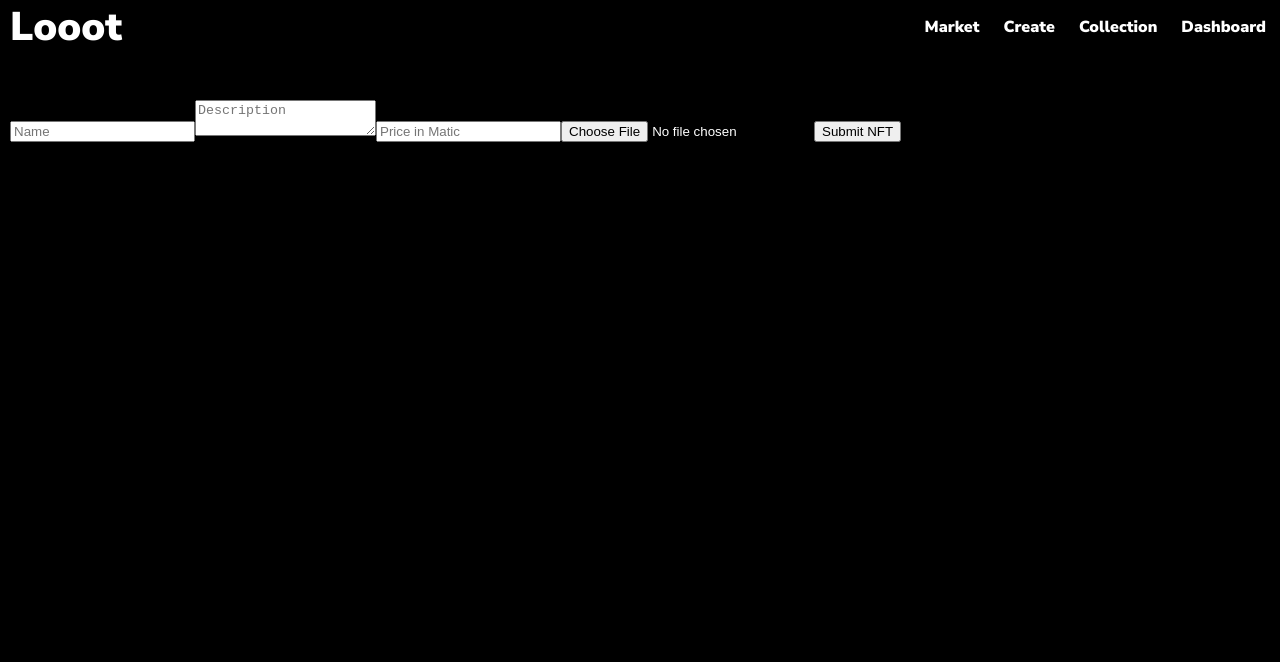
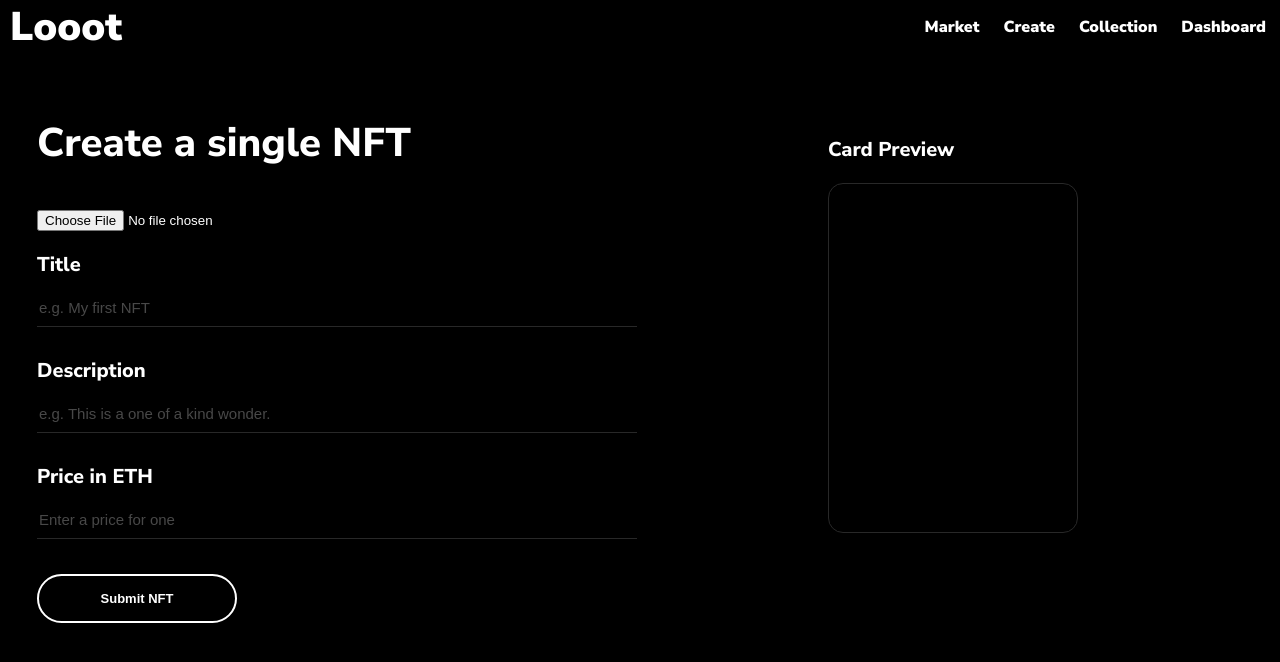
Before and after one commit to eremitik/nftmarket, a Next.js app: page /create in a window 1280 px wide. Shown: the top 662 px of the page. Built offline with nearby package versions, Linux system fonts and the light colour scheme; what ipfs-http-client would draw is missing.

Commit message:
ui: postnft.jsx improved

```diff
--- a/components/PostNft.jsx
+++ b/components/PostNft.jsx
@@ -6,9 +6,111 @@ import Web3Modal from 'web3modal';
 import { nftaddress, nftmarketaddress } from '../config';
 import NFT from '../artifacts/contracts/NFT.sol/NFT.json';
 import Market from '../artifacts/contracts/NFTMarket.sol/NFTMarket.json';
+import styled, { css } from 'styled-components';
 const client = ipfsHttpClient('https://ipfs.infura.io:5001/api/v0')
 
-export default function CreateItem () {
+const Container = styled.div`
+  display: flex;
+  justify-content: center;
+`
+
+const GridContainer = styled.div`
+  display: grid;
+  grid-template-columns: repeat(2, 1fr);
+  gap: 1rem;
+  padding: 1rem;
+
+  @media (max-width: 640px) {
+    grid-template-columns: auto;
+    display: flex;
+  }
+
+  @media (max-width: 1024px) {
+    // grid-template-columns: repeat(2, 1fr);
+    grid-template-columns auto auto:
+  }
+`
+
+const ContentContainer = styled.div`
+  display: flex;
+  flex-direction: column;
+  width: 600px;
+`
+
+const CardPreview = styled.div`
+  margin-left: auto;
+  margin-right: auto;
+
+`
+
+const Card = styled.div`
+  display: flex;
+  margin-left: auto;
+  margin-right: auto;
+  flex-direction: column;
+  border: 1px solid #282828;
+  border-radius: 15px;
+  height: 350px;
+  width: 250px
+`
+
+const Image = styled.img`
+  border-radius: 10px;
+  max-height: 260px;
+  margin: 20px;
+`
+
+const Typography = styled.p`
+  margin-top: 0;
+
+  ${props => props.title && css`
+    font-size: 40px;
+    font-weight: 800;
+  `}
+
+  ${props => props.subtitle && css`
+    margin-top: 20px;
+    font-size: 20px;
+    font-weight: 800;
+  `}
+`
+
+const Input = styled.input`
+  background-color: transparent;
+  border: none;
+  border-bottom: 1px solid #282828;
+  outline: none;
+  color: white;
+  font-size: 15px;
+  font-weight: 500;
+  padding-bottom: 10px;
+  margin-bottom: 10px;
+  ::placeholder {
+    color: #484848;
+  }
+`
+
+const Button = styled.button`
+  width: 200px;
+  margin-top: 25px;
+  background: transparent;
+  color: white;
+  border: 2px solid white;
+  border-radius: 25px;
+  padding: 15px 20px;
+  cursor: pointer;
+  font-size: 13px;
+  font-weight: bold;
+  transition: 0.3s;
+  align-items: center;
+  text-decoration: none;
+  :hover {
+    background: white;
+    color: black;
+  }
+`
+
+export default function PostNft () {
   const [fileUrl, setFileUrl] = useState(null)
   const [formInput, updateFormInput] = useState({ price: '', name: '', description: '' })
   const router = useRouter()
@@ -73,33 +175,44 @@ export default function CreateItem () {
   }
 
   return (
-    <div>
-      <div>
-        <input
-          placeholder="Name"
-          onChange={e => updateFormInput({ ...formInput, name: e.target.value })}
-        />
-        <textarea
-          placeholder="Description"
-          onChange={e => updateFormInput({ ...formInput, description: e.target.value })}
-        />
-        <input
-          placeholder="Price in Matic"
-          onChange={e => updateFormInput({ ...formInput, price: e.target.value })}
-        />
-        {
-          fileUrl && (
-            <img src={fileUrl}/>
-          )
-        }
-        <input
+    <Container>
+      <GridContainer>
+      <ContentContainer>
+        <Typography title>Create a single NFT</Typography>
+         <input
           type="file"
           name="Asset"
           onChange={onChange}
         />
-        <button onClick={createItem}>Submit NFT</button>
 
-      </div>
-    </div>
-  )
+        <Typography subtitle>Title</Typography>
+       <Input
+          placeholder="e.g. My first NFT"
+          onChange={e => updateFormInput({ ...formInput, name: e.target.value })}
+        />
+        <Typography subtitle>Description</Typography>
+        <Input
+          placeholder="e.g. This is a one of a kind wonder."
+          onChange={e => updateFormInput({ ...formInput, description: e.target.value })}
+        />
+        <Typography subtitle>Price in ETH</Typography>
+        <Input
+          placeholder="Enter a price for one"
+          onChange={e => updateFormInput({ ...formInput, price: e.target.value })}
+        />
+       <Button onClick={createItem}>Submit NFT</Button>
+      </ContentContainer>
+      <CardPreview>
+        <Typography subtitle>Card Preview</Typography>
+        <Card>
+        {
+          fileUrl && (
+            <Image src={fileUrl}/>
+          )
+        }
+        </Card>
+      </CardPreview>
+    </GridContainer>
+    </Container>
+ )
 }
```
